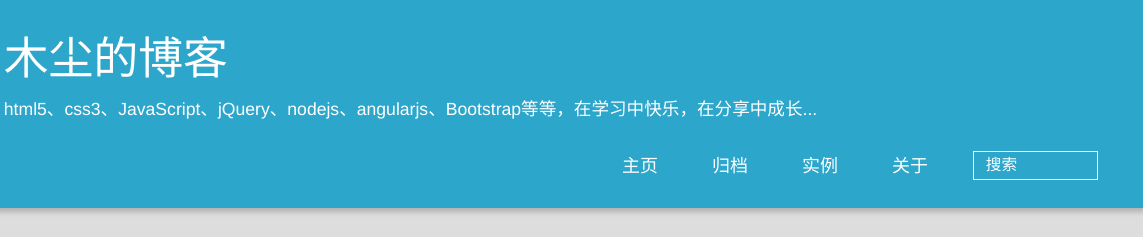
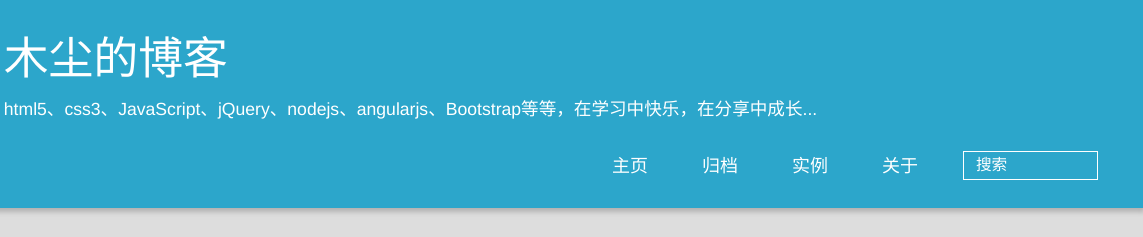
Before and after one commit to mcdnf/mcdnf.github.io, a plain HTML site: page 2015-month-day/hello-world/index.html in a window 1280 px wide. Shown: the top 237 px of the page, 137-1280 px from the left. Drawn offline with Linux system fonts and the light colour scheme; a script that the page names is missing.

Commit message:
Site updated: 2015-06-24 23:48:17

```diff
--- a/2015-month-day/hello-world/index.html
+++ b/2015-month-day/hello-world/index.html
@@ -77,11 +77,10 @@ var _hmt = _hmt || [];
 
 					<li>
 
-					<form class="search" action="//google.com/search" method="get" accept-charset="utf-8">
-						<label>Search</label>
-						<input type="search" id="search" name="q" autocomplete="off" maxlength="20" placeholder="搜索" />
-						<input type="hidden" name="q" value="site:www.mcdnf.com">
-					</form>
+						<form class="search" action="http://znsv.baidu.com/cse/search" target="_blank">
+							<label>Search</label>
+						<input name="s" type="hidden" value= 8270645693829566000 ><input type="text" name="q" size="30" placeholder="搜索"><br>
+						</form>
 
 					</li>
 				</ul>
--- a/index.html
+++ b/index.html
@@ -73,11 +73,10 @@ var _hmt = _hmt || [];
 
 					<li>
 
-					<form class="search" action="//google.com/search" method="get" accept-charset="utf-8">
-						<label>Search</label>
-						<input type="search" id="search" name="q" autocomplete="off" maxlength="20" placeholder="搜索" />
-						<input type="hidden" name="q" value="site:www.mcdnf.com">
-					</form>
+						<form class="search" action="http://znsv.baidu.com/cse/search" target="_blank">
+							<label>Search</label>
+						<input name="s" type="hidden" value= 8270645693829566000 ><input type="text" name="q" size="30" placeholder="搜索"><br>
+						</form>
 
 					</li>
 				</ul>
```
Also changed, not shown: about/index.html (+4 -5 lines), archives/2015/06/index.html (+4 -5 lines), archives/2015/index.html (+4 -5 lines), archives/index.html (+4 -5 lines), categories/index.html (+4 -5 lines), demo/index.html (+4 -5 lines), tags/index.html (+4 -5 lines).
